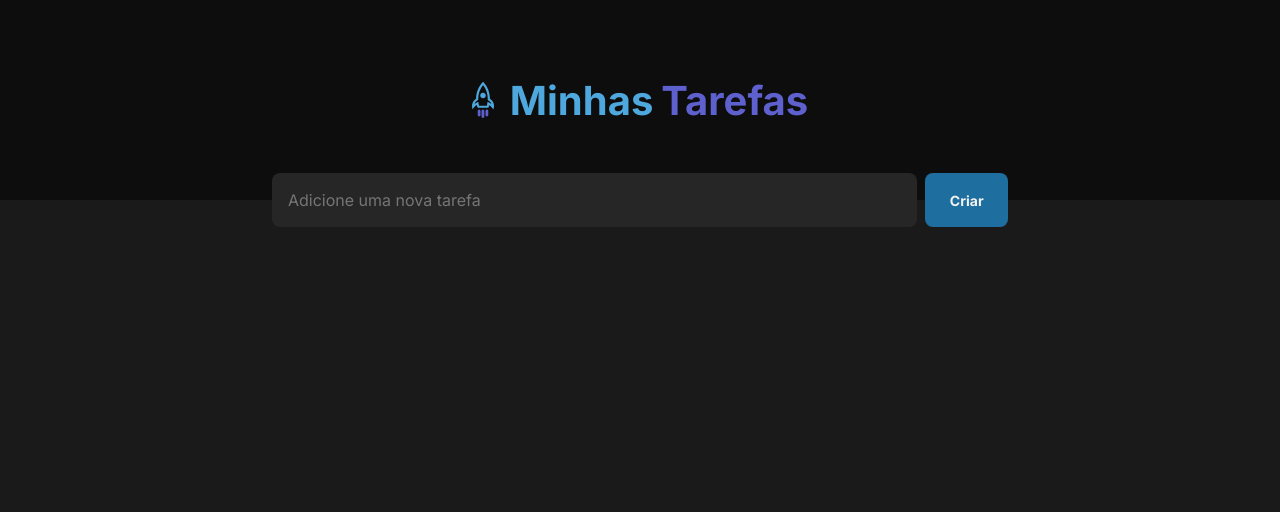
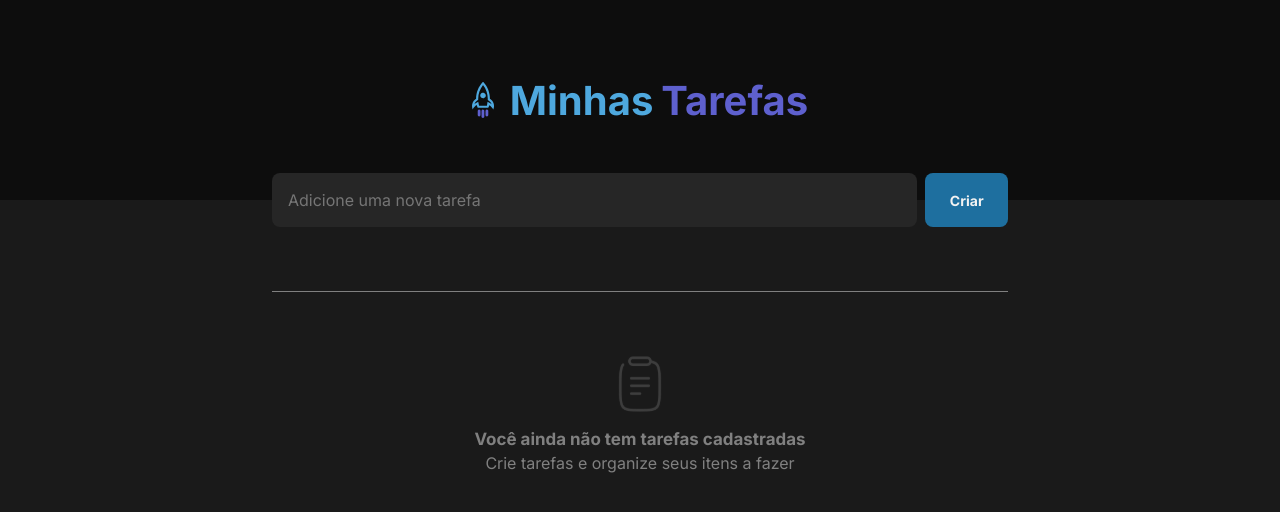
Before and after one commit to Ygor-Evaldt-dev/task-management-app, a React (Vite) app: page / in a window 1280 px wide. Shown: the top 512 px of the page. Built offline with nearby package versions, Linux system fonts and the light colour scheme.

Commit message:
implementado componente TaskList

```diff
--- a/package.json
+++ b/package.json
@@ -10,6 +10,7 @@
     "preview": "vite preview"
   },
   "dependencies": {
+    "@phosphor-icons/react": "^2.1.7",
     "react": "^18.3.1",
     "react-dom": "^18.3.1",
     "uuid": "^10.0.0"
--- a/src/App.module.css
+++ b/src/App.module.css
@@ -3,4 +3,26 @@
     align-content: flex-start;
     max-width: 46rem;
     margin: 0 auto;
+    gap: 4rem;
 }
+
+.noTasksBox {
+    border-top: 1px solid var(--gray-300);
+    display: grid;
+    justify-content: center;
+    align-items: center;
+    justify-items: center;
+    padding: 4rem 1.5rem;
+    color: var(--gray-300);
+    line-height: 1.4;
+    gap: 1rem;
+}
+
+.noTasksBox>.infoBox {
+    text-align: center;
+}
+
+.noTasksBox>.infoBox>p:first-of-type {
+    font-weight: bold;
+    font-size: 1.06rem;
+}
--- a/src/App.tsx
+++ b/src/App.tsx
@@ -6,10 +6,14 @@ import { FormCreateTask } from "./components/form-create-task/FormCreateTask";
 
 import { TaskType } from "./types/task.type";
 
+
+import clipboard from "./assets/images/clipboard.svg";
 import styles from "./App.module.css";
+import { TaskList } from "./components/task-list/TaskList";
 
 export function App() {
     const [tasks, setTasks] = useState([] as TaskType[]);
+    const isNoTasks = tasks.length === 0;
 
     function onCreateNewTask(title: string) {
         setTasks([...tasks, {
@@ -24,16 +28,23 @@ export function App() {
             <Header />
             <main className={styles.main}>
                 <FormCreateTask onCreateNewTask={onCreateNewTask} />
-                <ul>
-                    {tasks.map(task => {
-                        return (
-                            <li key={task.id}>
-                                {task.title}
-                            </li>
-                        )
-                    })}
-                </ul>
-            </main>
+                <article>
+                    <header></header>
+                    {
+                        isNoTasks ? (
+                            <div className={styles.noTasksBox}>
+                                <img src={clipboard} alt="Icone de uma prancheta com algumas coisas escritas" />
+                                <div className={styles.infoBox}>
+                                    <p>Você ainda não tem tarefas cadastradas</p>
+                                    <p>Crie tarefas e organize seus itens a fazer</p>
+                                </div>
+                            </div>
+                        ) : (
+                            <TaskList tasks={tasks} />
+                        )}
+                </article>
+
+            </main >
         </>
     )
 }
--- /dev/null
+++ b/src/components/task-list/TaskList.module.css
@@ -0,0 +1,15 @@
+.taskList.border {
+    border-top: 1px solid var(--gray-300);
+}
+
+.taskList>li {
+    display: flex;
+    gap: 1rem;
+    align-items: center;
+    justify-content: space-between;
+}
+
+.taskList>li .task {
+    display: flex;
+    gap: 1rem;
+}
--- /dev/null
+++ b/src/components/task-list/TaskList.tsx
@@ -0,0 +1,26 @@
+import { TaskType } from "@/types/task.type";
+import styles from "./TaskList.module.css";
+
+type TaskListProps = {
+    tasks: TaskType[]
+}
+
+export function TaskList({
+    tasks
+}: TaskListProps) {
+    return (
+        <ul className={styles.taskList}>
+            {tasks.map(task => {
+                return (
+                    <li key={task.id}>
+                        <div className={styles.task}>
+                            <input type="checkbox" />
+                            <p>{task.title}</p>
+                        </div>
+                        <button>Excluir</button>
+                    </li>
+                )
+            })}
+        </ul>
+    );
+}
```
Also changed, not shown: src/assets/images/clipboard.svg (added), 1 other file (tests, documents, lock files or other folders).
